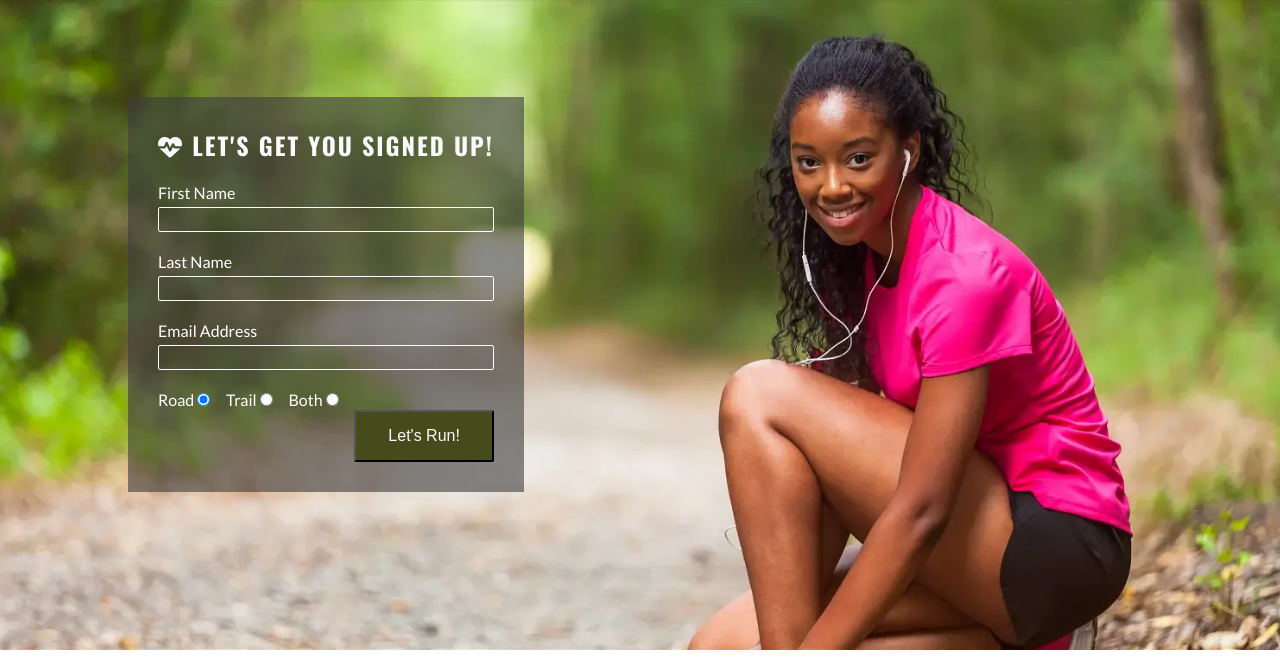
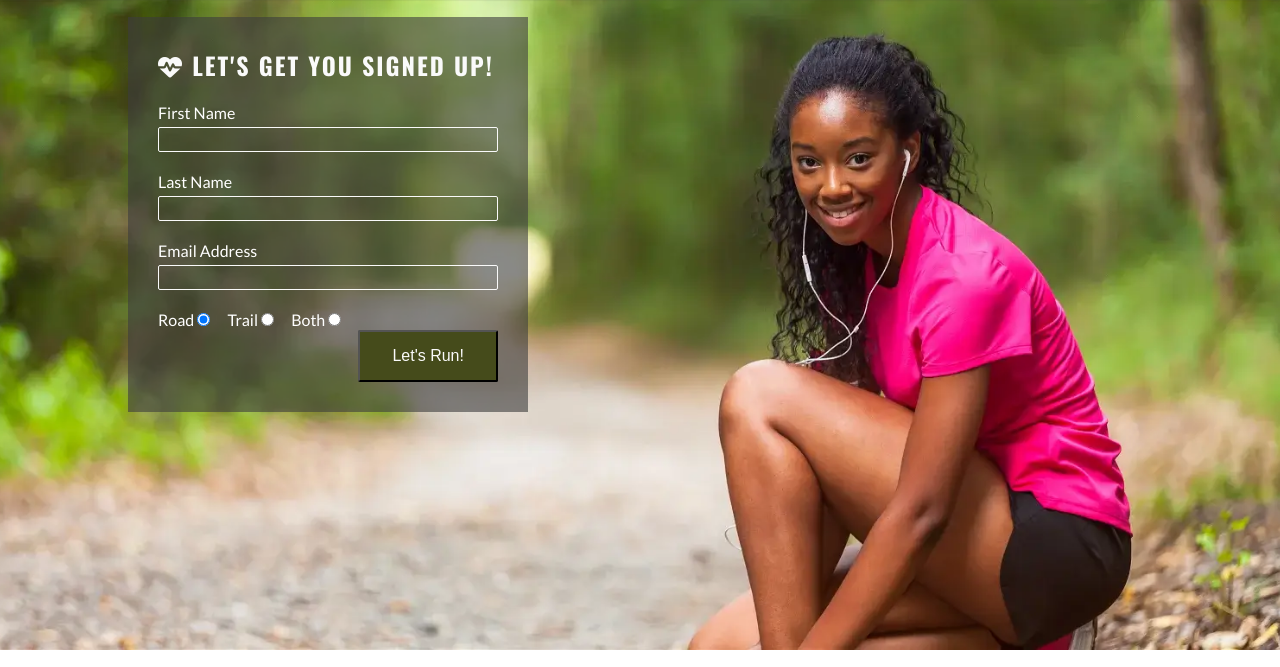
Before and after one commit to Lyd-W/love-running, a plain HTML site: page signup.html in a window 1280 px wide. Shown: the part 82-749 px from the top of the page. Drawn offline with nearby package versions, Linux system fonts and the light colour scheme.

Commit message:
remove absolute position from signup form in style.css to help with form positioning

```diff
--- a/assets/css/style.css
+++ b/assets/css/style.css
@@ -350,9 +350,8 @@ main {
 
     #signup-form {
         max-width: 400px;
-        position: absolute;
         left: 10%;
-        top: 100px;
+        top: 150px;
     }
 
     .text-input:hover {
```
